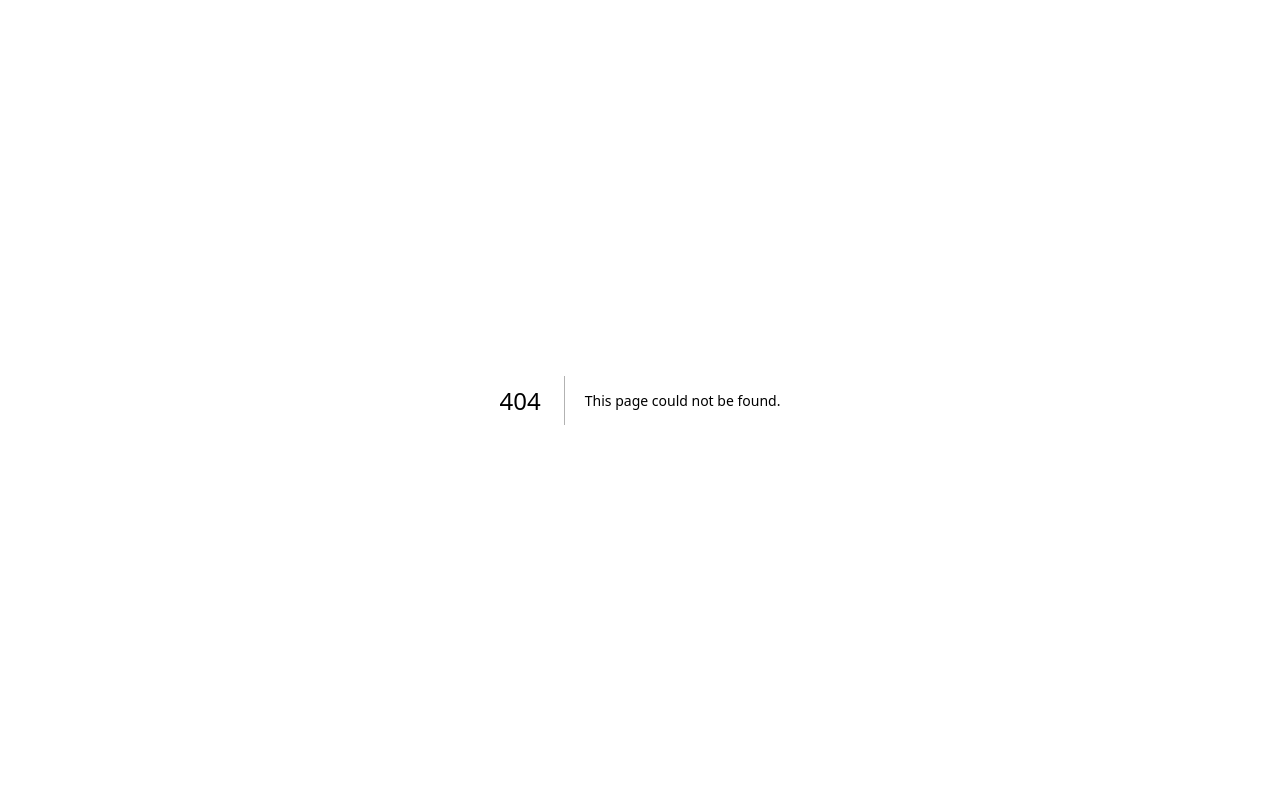
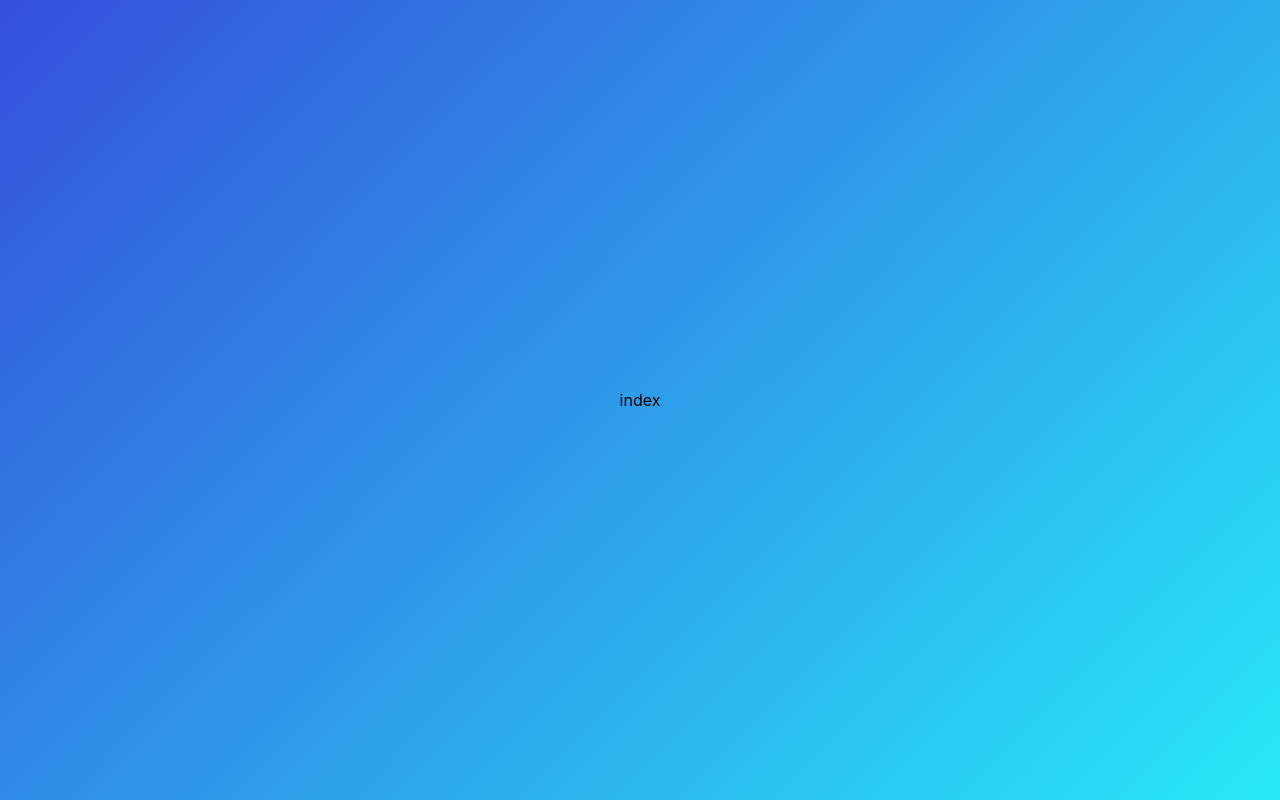
Before and after one commit to JustBecerra/QuizTime, a Next.js app: page /quiz in a window 1280 px wide. Before the commit this address had no page. Built offline with nearby package versions, Linux system fonts and the light colour scheme.

Commit message:
add new page

```diff
--- a/app/layout.tsx
+++ b/app/layout.tsx
@@ -1,6 +1,6 @@
 import "@mantine/core/styles.css";
 import React from "react";
-import { MantineProvider, ColorSchemeScript } from "@mantine/core";
+import { MantineProvider, ColorSchemeScript, Flex } from "@mantine/core";
 import { theme } from "../theme";
 
 export const metadata = {
@@ -15,7 +15,20 @@ export default function RootLayout({ children }: { children: any }) {
         <ColorSchemeScript />
       </head>
       <body>
-        <MantineProvider theme={theme}>{children}</MantineProvider>
+        <MantineProvider theme={theme}>
+          <Flex
+            direction={"column"}
+            gap={20}
+            style={{
+              background: "linear-gradient(135deg, #3550DC, #27E9F7)",
+              height: "100vh",
+              justifyContent: "center",
+              alignItems: "center",
+            }}
+          >
+            {children}
+          </Flex>
+        </MantineProvider>
       </body>
     </html>
   );
--- /dev/null
+++ b/app/quiz/page.tsx
@@ -0,0 +1,5 @@
+const Quiz = () => {
+  return <div>index</div>;
+};
+
+export default Quiz;
--- a/components/maininfocard/index.tsx
+++ b/components/maininfocard/index.tsx
@@ -6,6 +6,7 @@ import {
   IconHelpOctagonFilled,
 } from "@tabler/icons-react";
 import { theme } from "../../theme";
+import Link from "next/link";
 
 export const Maininfocard = () => {
   const questionIcon = (
@@ -53,7 +54,9 @@ export const Maininfocard = () => {
             Questions vary on difficulty
           </List.Item>
         </List>
-        <Button>Start Quiz</Button>
+        <Link href={"quiz"}>
+          <Button>Start Quiz</Button>
+        </Link>
       </Flex>
     </Flex>
   );
--- a/theme.ts
+++ b/theme.ts
@@ -3,7 +3,6 @@
 import { createTheme } from "@mantine/core";
 
 export const theme = createTheme({
-  /* Put your mantine theme override here */
   breakpoints: {
     xs: "30em",
     sm: "48em",
@@ -27,6 +26,5 @@ export const theme = createTheme({
   },
   headings: {
     fontFamily: "Lora",
-    // sizes: {},
   },
 });
```
Also changed, not shown: app/page.tsx (+2 -12 lines).
